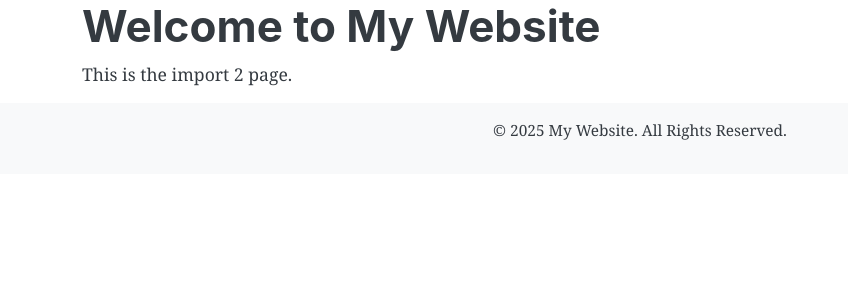
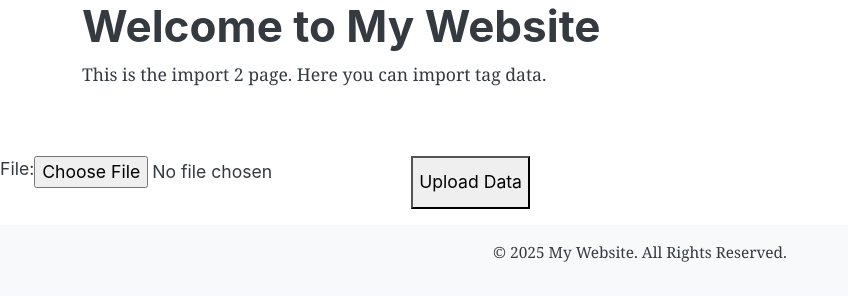
Before and after one commit to marissalmoser/CS370_Project, a PHP site: page /Import2.php in a window 1280 px wide. Shown: the part 55-356 px from the top of the page, without its empty margins (0-848 px from the left). Run offline with PHP 8.4, Linux system fonts and the light colour scheme.

Commit message:
import 2 functional

```diff
--- a/Import2.php
+++ b/Import2.php
@@ -6,7 +6,97 @@ include 'header.php';
 
     <div class="container">
         <h1>Welcome to My Website</h1>
-        <p>This is the import 2 page.</p>
+        <p>This is the import 2 page. Here you can import tag data.</p>
     </div>
 
-<?php include 'footer.php'; ?>
+    <!--connect to server-->
+<?php
+
+mysqli_report(MYSQLI_REPORT_ERROR);
+$import_attempted = false;
+$import_successful = false;
+$import_error_message = "";
+
+if($_SERVER["REQUEST_METHOD"] == 'POST')
+{
+
+    $import_attempted = true;
+
+    $mysqli = new mysqli("localhost", "root", "root3", "news");
+
+    if ($mysqli->connect_errno)
+    {
+        echo "Failed to connect to MySQL: " . $mysqli->connect_error;
+        exit();
+    }
+    else
+    {
+        try {
+            //set up file to read
+            $contents = file_get_contents($_FILES["importFile"]["tmp_name"]);
+            $lines = explode("\n", $contents);
+            $headers = str_getcsv(array_shift($lines), ",", '"', "\\");
+            $sql = "INSERT INTO tag (DisplayName)
+                    VALUES (?)";
+
+            $stmt = $mysqli->prepare($sql);
+
+            foreach ($lines as $line)
+            {
+                // skip empty lines
+                if (trim($line) === '')
+                    continue;
+                $parsed = str_getcsv($line, ",", '"', "\\");
+
+                // Sanity check: make sure we have all 4 fields
+                if (count($parsed) < 1) continue;
+
+                //assign variables from data
+                $displayName = trim($parsed[0]);
+
+                //put data into query
+                $stmt->bind_param("s", $displayName);
+                $stmt->execute();
+            }
+
+            $stmt->close();
+            $import_successful = true;
+        }
+        catch (Error $e)
+        {
+            $import_error_message = $e->getMessage() . " at: " . $e->getFile() . " line " . $e->getLine() . "<br/>";
+        }
+    }
+}
+?>
+
+    <!--success and fail messages-->
+<?php
+if($import_attempted){
+    if($import_successful){
+        ?>
+        <h1><span class="text-success"> Import Succeeded! </span></h1>
+        <?php
+    }
+    else
+    {
+        ?>
+        <h1><span class="text-danger"> Import Failed</span></h1>
+        <?php
+        echo $import_error_message; ?>
+        <?php
+    }
+}
+?>
+
+    <!--form-->
+    <br><br>
+    <form method = "post" enctype = "multipart/form-data">
+        <div class = "input-group mb-3">
+            File: <input type = "file" name = "importFile" />
+            <br><br>
+            <input type ="submit" value ="Upload Data" />
+        </div>
+    </form>
+
+<?php include_once("footer.php"); ?>
```
